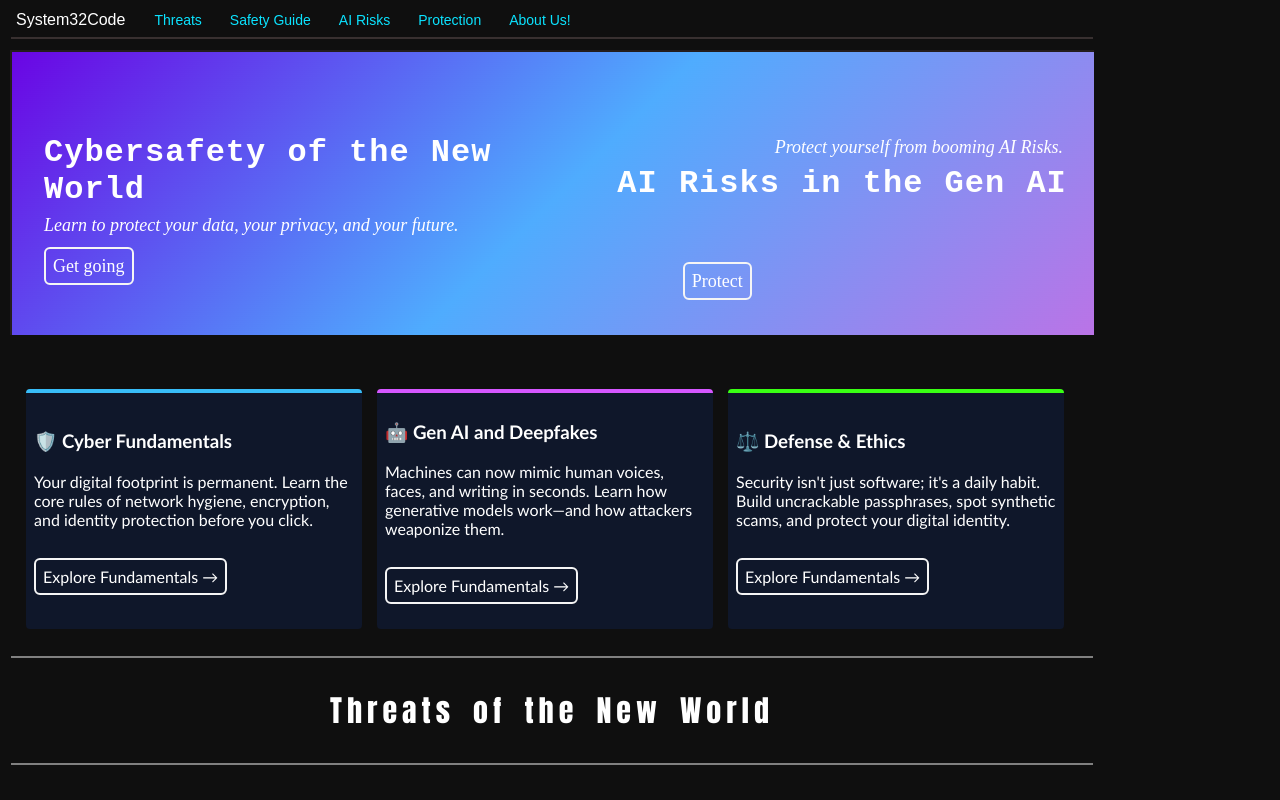
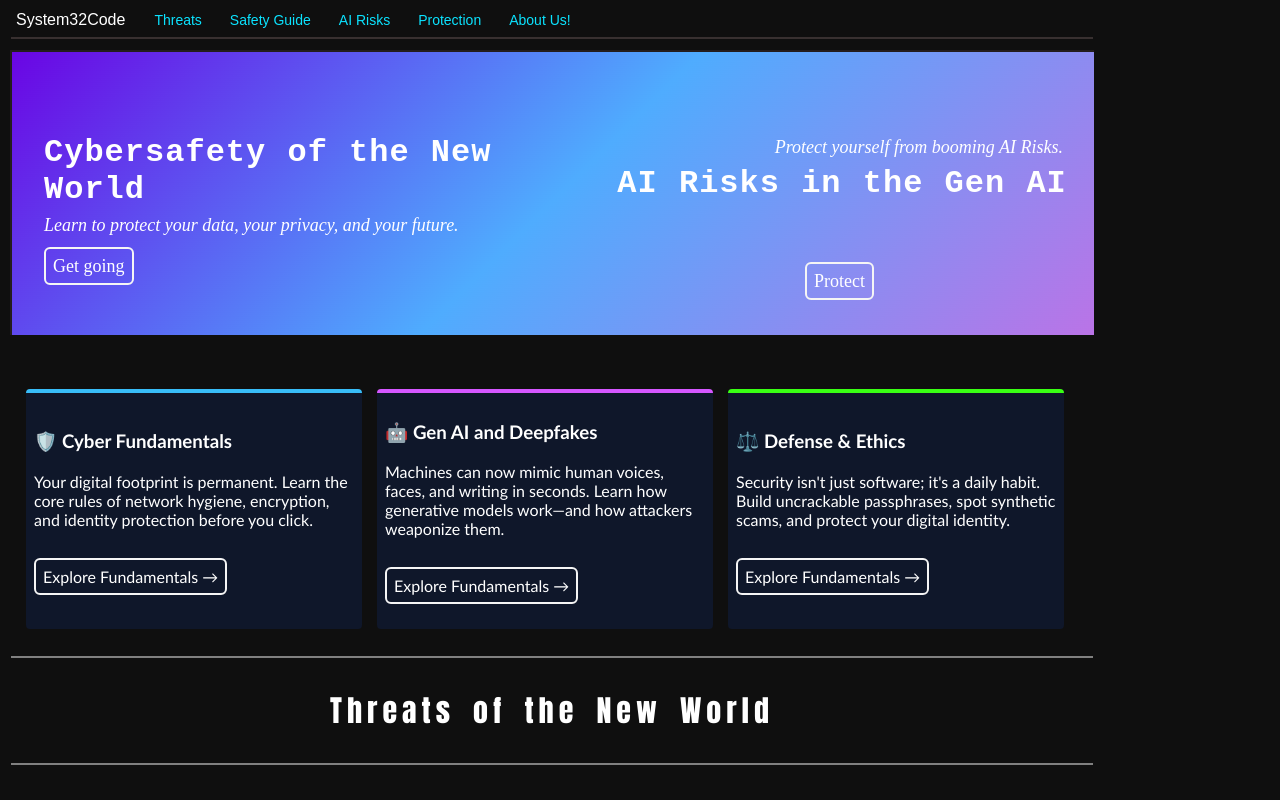
Before and after one commit to HexaCube63/System32Code, a plain HTML site: page index.html in a window 1280 px wide. Shown: the top 800 px of the page. Drawn offline with Linux system fonts and the light colour scheme.

Commit message:
Update index.html

```diff
--- a/index.html
+++ b/index.html
@@ -95,7 +95,7 @@
                         <td style="background-color:transparent;">
                                 <p class="tagline" style="text-align:right; background-color:transparent; margin-top:80px; margin-right:25px; margin-bottom:-25px; font-size:large;"><i>Protect yourself from booming AI Risks.</i></p>
                                 <p class="hero" style="text-align:right; background-color:transparent;">AI Risks in the Gen AI&nbsp; &nbsp;</p>
-                                <a href="ai/" style="border: 2px solid whitesmoke; margin-top:-50px; margin-left:100px; font-size:large; padding: 7px; border-radius: 6px; text-decoration: none;">Protect</a>
+                                <a href="ai/" style="border: 2px solid whitesmoke; margin-top:-50px; margin-left:230px; font-size:large; padding: 7px; border-radius: 6px; text-decoration: none;">Protect</a>
                                 <br>
                         </td>
                         </tr>
```
